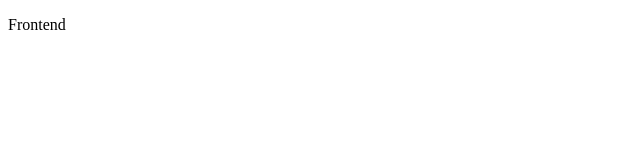
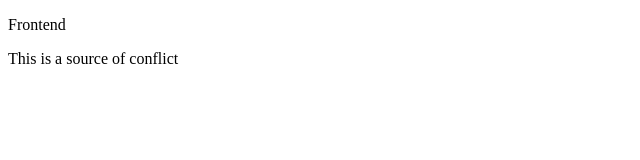
Before and after one commit to itsdavidmea/vscodepush, a plain HTML site: page index.html in a window 1280 px wide. Shown: the whole page, without its empty margins (0-640 px from the left). Drawn offline with Linux system fonts and the light colour scheme.

Commit message:
master conflict

```diff
--- a/index.html
+++ b/index.html
@@ -7,5 +7,6 @@
 </head>
 <body>
     <p>Frontend </p>
+    <p>This is a source of conflict</p>
 </body>
 </html>
```
